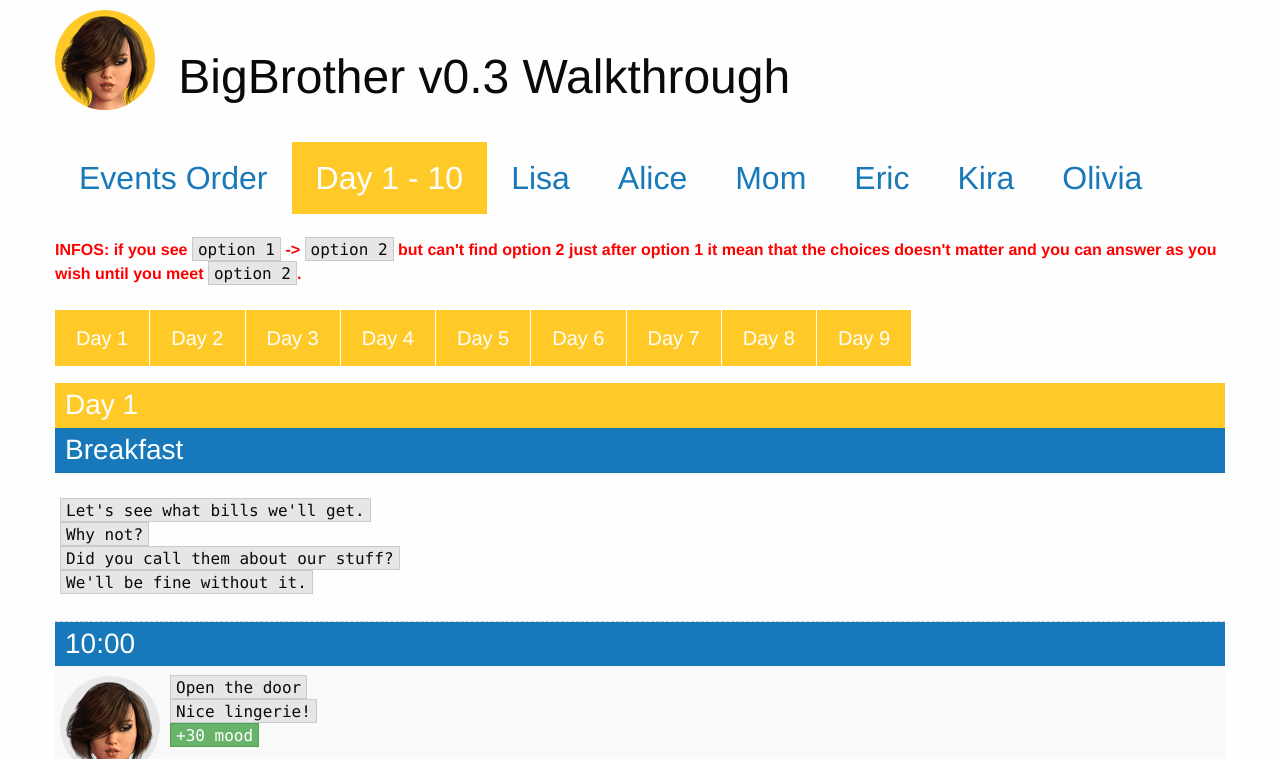
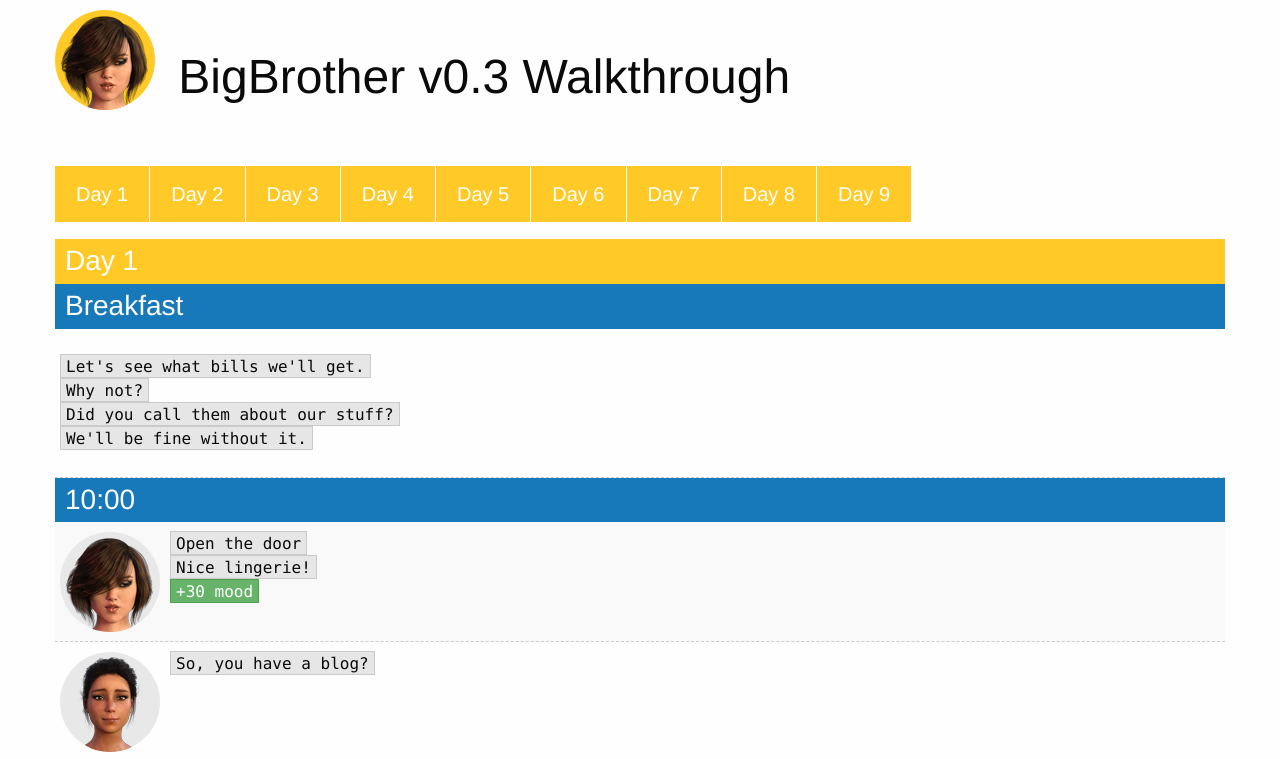
Before and after one commit to maim-lain/bigbrother, a plain HTML site: page index.html in a window 1280 px wide. Shown: the top 759 px of the page. Drawn offline with Linux system fonts and the light colour scheme.

Commit message:
Update index.html

```diff
--- a/index.html
+++ b/index.html
@@ -18,31 +18,6 @@
 <br>
 <div class="row">
     <div class="large-12 columns">
-        <ul class="tabs" id="menu-tabs"  style="margin:0 auto;">
-            <!-- EVENTS -->
-            <li class="tabs-title"><a href="./" aria-selected="">Events Order</a></li>
-            <!-- DAY 1 - 10 -->
-            <li class="tabs-title"><a href="./RoadTo400.html" aria-selected="true">Day 1 - 10</a></li>
-            <!-- LISA -->
-            <li class="tabs-title"><a href="./lisa.html" aria-selected="">Lisa</a></li>
-            <!-- ALICE -->
-            <li class="tabs-title"><a href="./alice.html" aria-selected="">Alice</a></li>
-            <!-- MOM -->
-            <li class="tabs-title"><a href="./ann.html" aria-selected="">Mom</a></li>
-            <!-- ERIC -->
-            <li class="tabs-title"><a href="./eric.html" aria-selected="">Eric</a></li>
-            <!-- KIRA -->
-            <li class="tabs-title"><a href="./kira.html" aria-selected="">Kira</a></li>
-            <!-- OLIVIA -->
-            <li class="tabs-title"><a href="./olivia.html" aria-selected="">Olivia</a></li>
-        </ul>
-
-        <br>
-        <b style="color: red;">
-            INFOS: if you see <code>option 1</code> -> <code>option 2</code> but can't find option 2 just after option 1 it mean that the choices doesn't matter and you can
-            answer as you wish until you meet <code>option 2</code>.
-        </b>
-        <br>
         <br>
         <div class="warning button-group large">
             <a href="#day-1" class="button">Day 1</a>
@@ -520,3 +495,6 @@
                     <img src="./assets/img/sleep.png" class="circle small lg float-left">
                 </div>
             </div>
+        <div id="day-3">
+            <p class="lead" style="background-color: #FFCA28;">Day 3</p>
+            <div>
```
